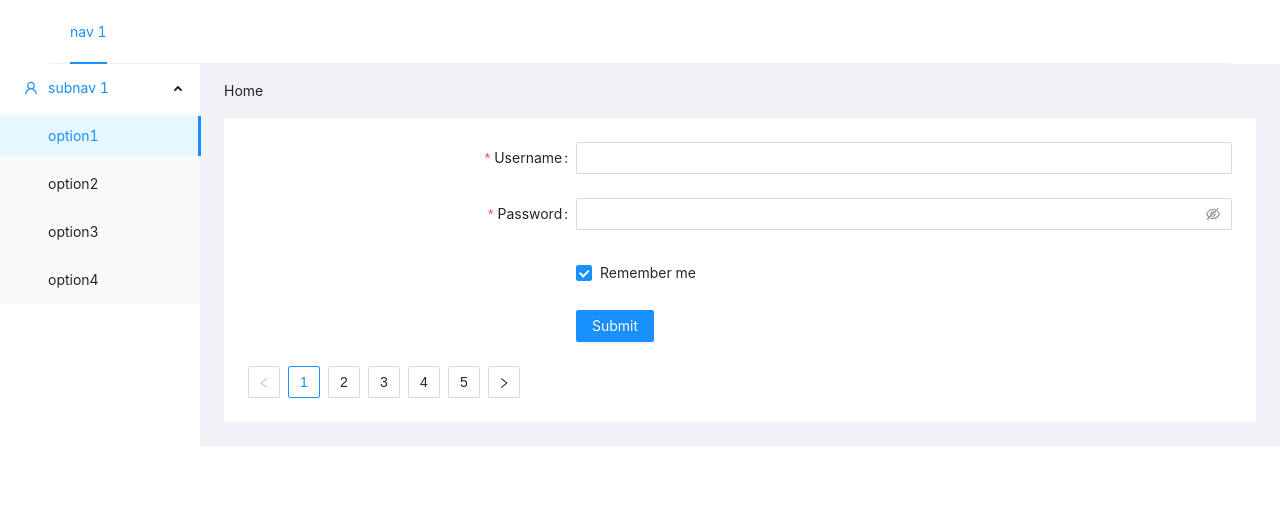
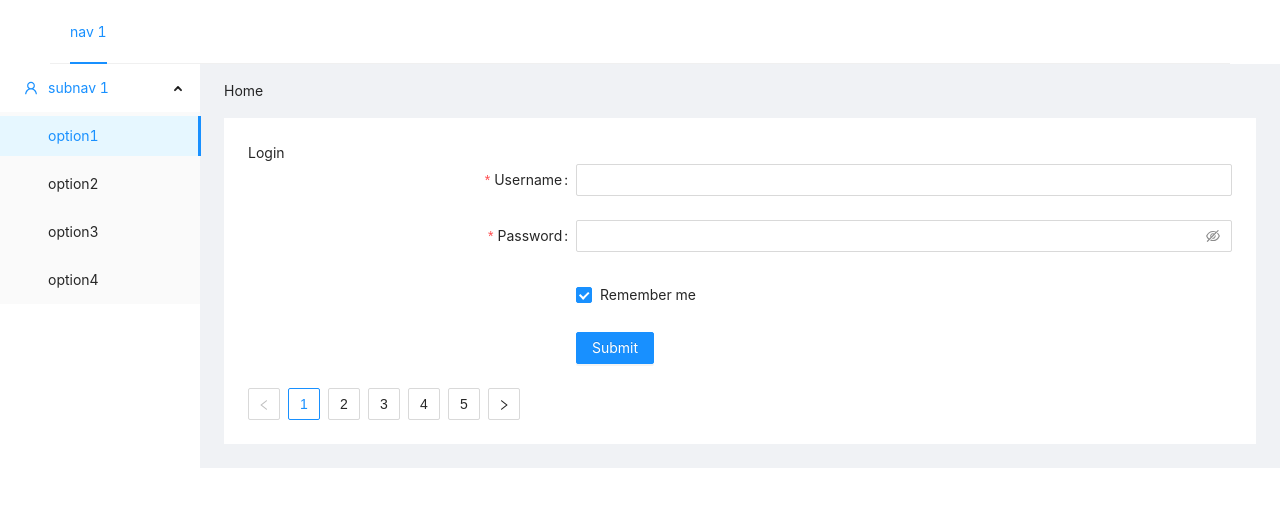
Before and after one commit to khunnunthawat/my-less, a Next.js app: page / in a window 1280 px wide. Shown: the top 506 px of the page. Built offline with nearby package versions, Linux system fonts and the light colour scheme.

Commit message:
next-antd-talwind-less-success

```diff
--- a/src/components/FormLogin.tsx
+++ b/src/components/FormLogin.tsx
@@ -19,6 +19,7 @@ export const FormLogin = () => {
       onFinishFailed={onFinishFailed}
       autoComplete='off'
     >
+      <span className='my-4 text-xl text-blue-500'>Login</span>
       <Form.Item
         label='Username'
         name='username'
```
